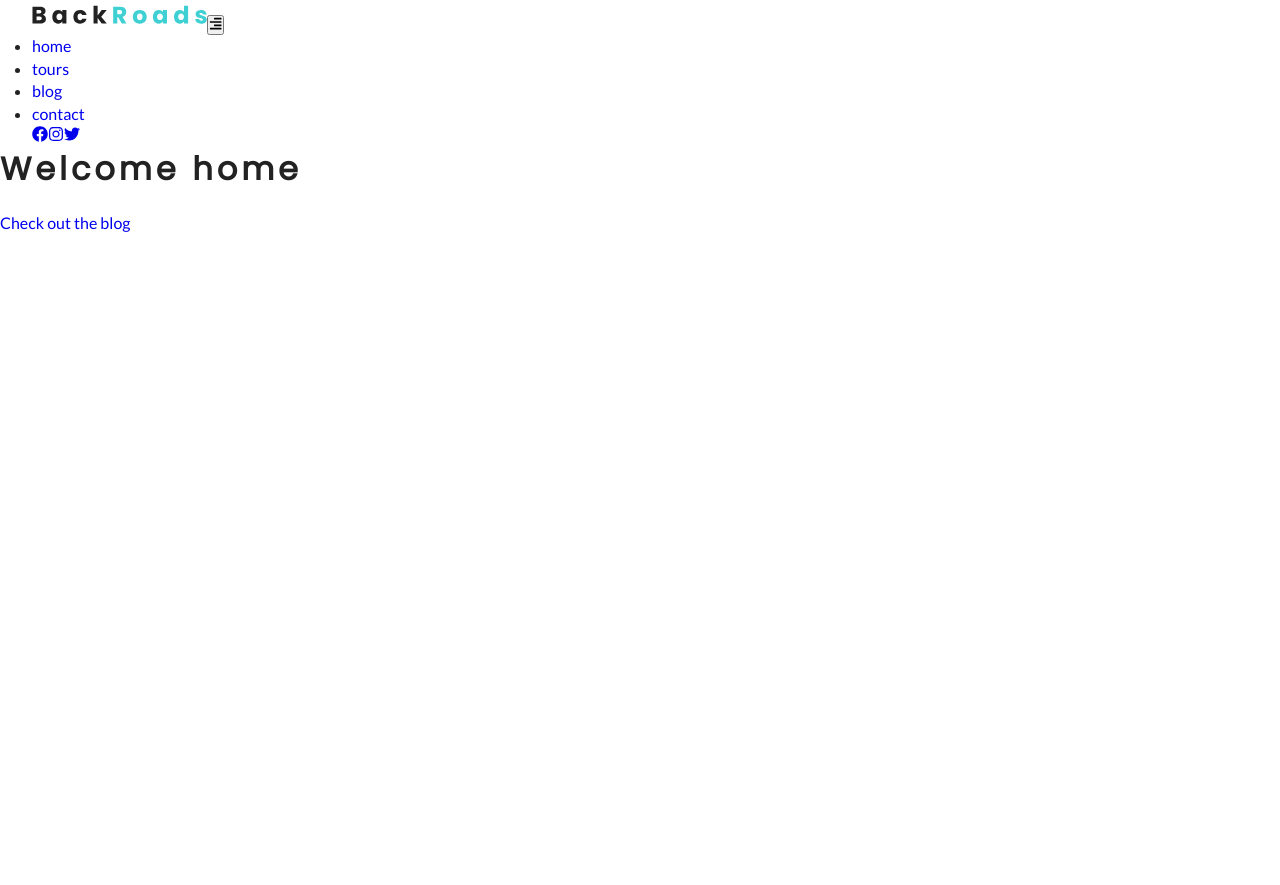
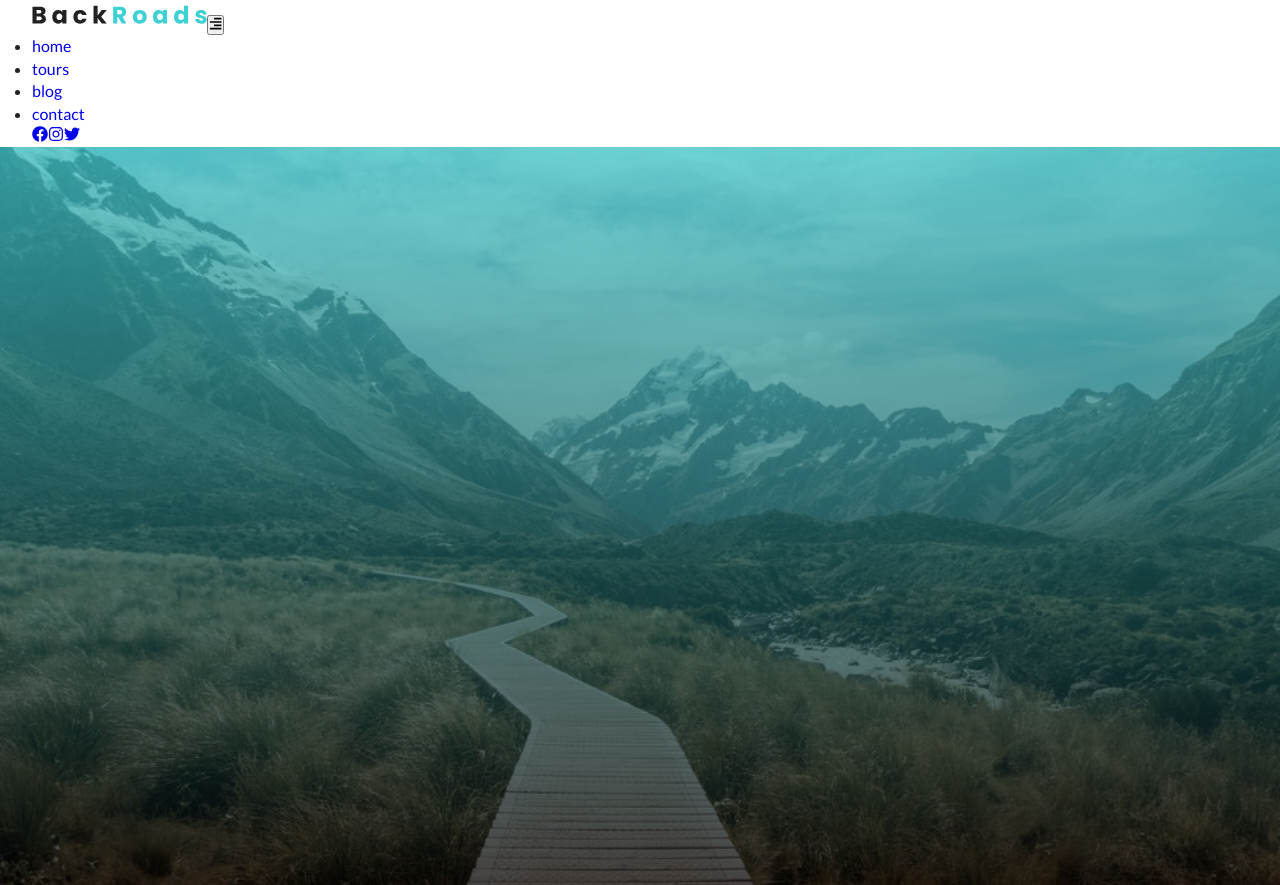
Before and after one commit to eneax/on-the-road, a Gatsby site: page / in a window 1280 px wide. Shown: the top 885 px of the page. Built offline with nearby package versions, Linux system fonts and the light colour scheme; Gatsby itself is replaced by a stand-in of ours.

Commit message:
Create Hero component

```diff
--- /dev/null
+++ b/src/components/hero.js
@@ -0,0 +1,11 @@
+import React from 'react'
+
+const Hero = ({ children }) => {
+  return (
+    <header className="defaultHero">
+      {children}
+    </header>
+  )
+}
+
+export default Hero
--- a/src/pages/index.js
+++ b/src/pages/index.js
@@ -3,14 +3,14 @@ import { Link } from "gatsby"
 
 import Layout from "../components/layout"
 import SEO from "../components/seo"
+import Hero from "../components/hero"
 
 
 const IndexPage = () => (
   <Layout>
     <SEO title="Home" />
-    <h1>Welcome home</h1>
 
-    <Link to="blog">Check out the blog</Link>
+    <Hero />
   </Layout>
 )
 
```
